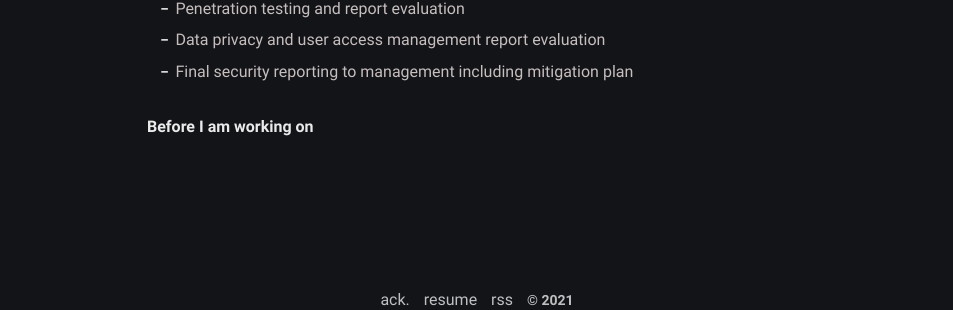
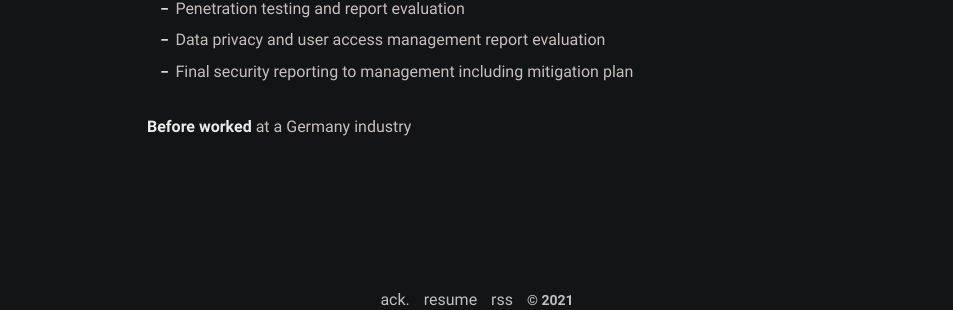
Before and after one commit to securebitAsif/fabulous-jupiter-8f84d, a Jekyll site: the page built from about.md, in a window 1280 px wide. Shown: the part 804-1114 px from the top of the page, without its empty margins (163-1116 px from the left). Built offline with Jekyll 4.4.1, drawn with Linux system fonts in a browser that asks for light colours.

Commit message:
about.md: changed

```diff
--- a/about.md
+++ b/about.md
@@ -19,4 +19,4 @@ comments: false
 - Data privacy and user access management report evaluation
 - Final security reporting to management including mitigation plan
 
-**Before I am working on**
+**Before worked** at a Germany industry
```
